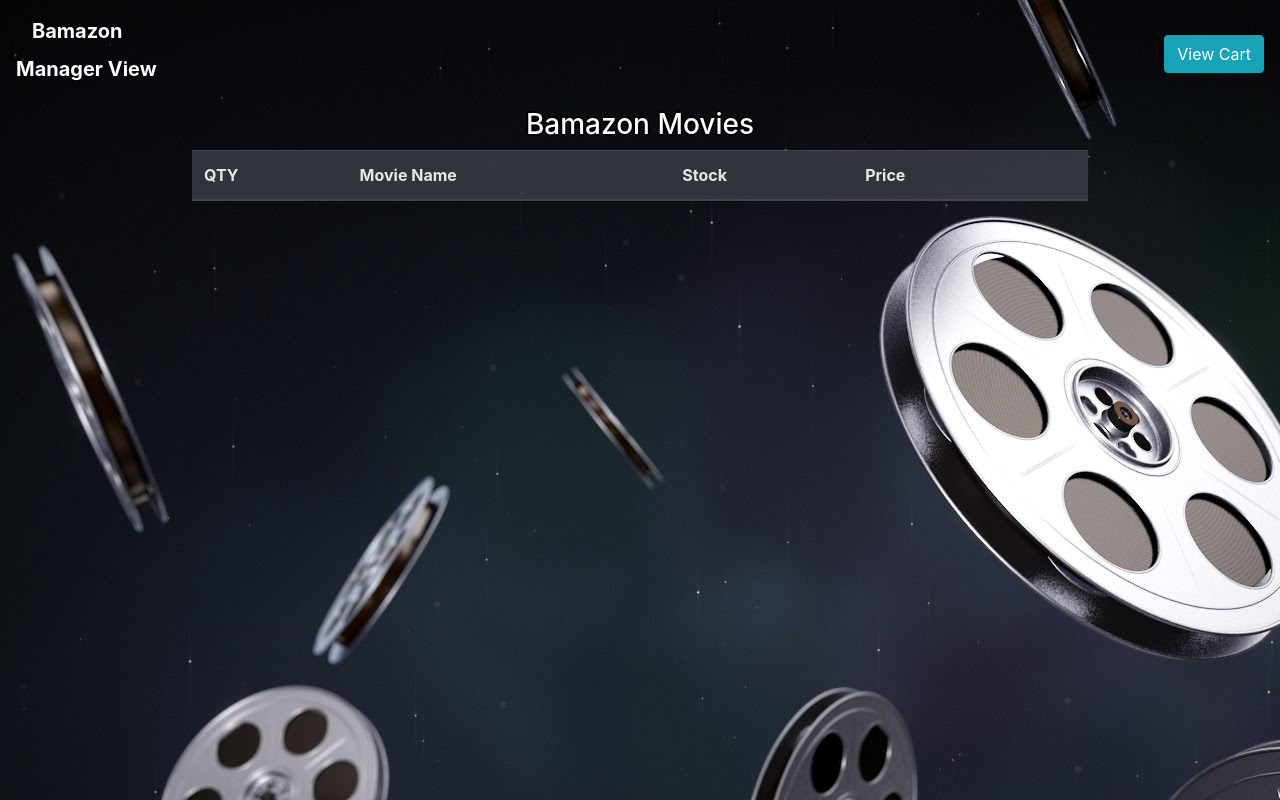
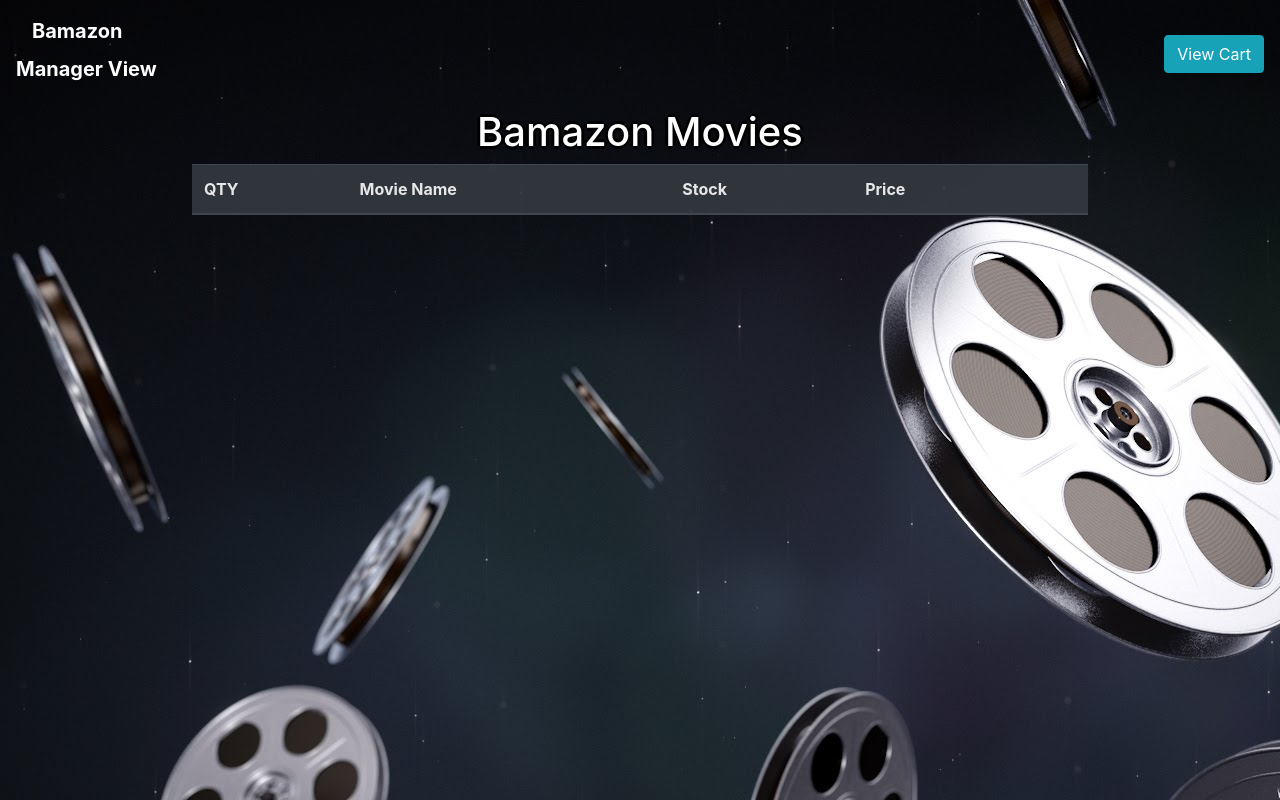
Before and after one commit to gbaek3/Bamazon, a website: page public/index.html in a window 1280 px wide. Drawn offline with nearby package versions, Linux system fonts and the light colour scheme; no server answers.

Commit message:
title change

```diff
--- a/public/index.html
+++ b/public/index.html
@@ -88,7 +88,7 @@
         </div>
     </div>
 
-    <h3>Bamazon Movies</h3>
+    <h1>Bamazon Movies</h1>
     <table class="table" id="maincontent">
         <thead class="thead-dark">
             <tr>
```
